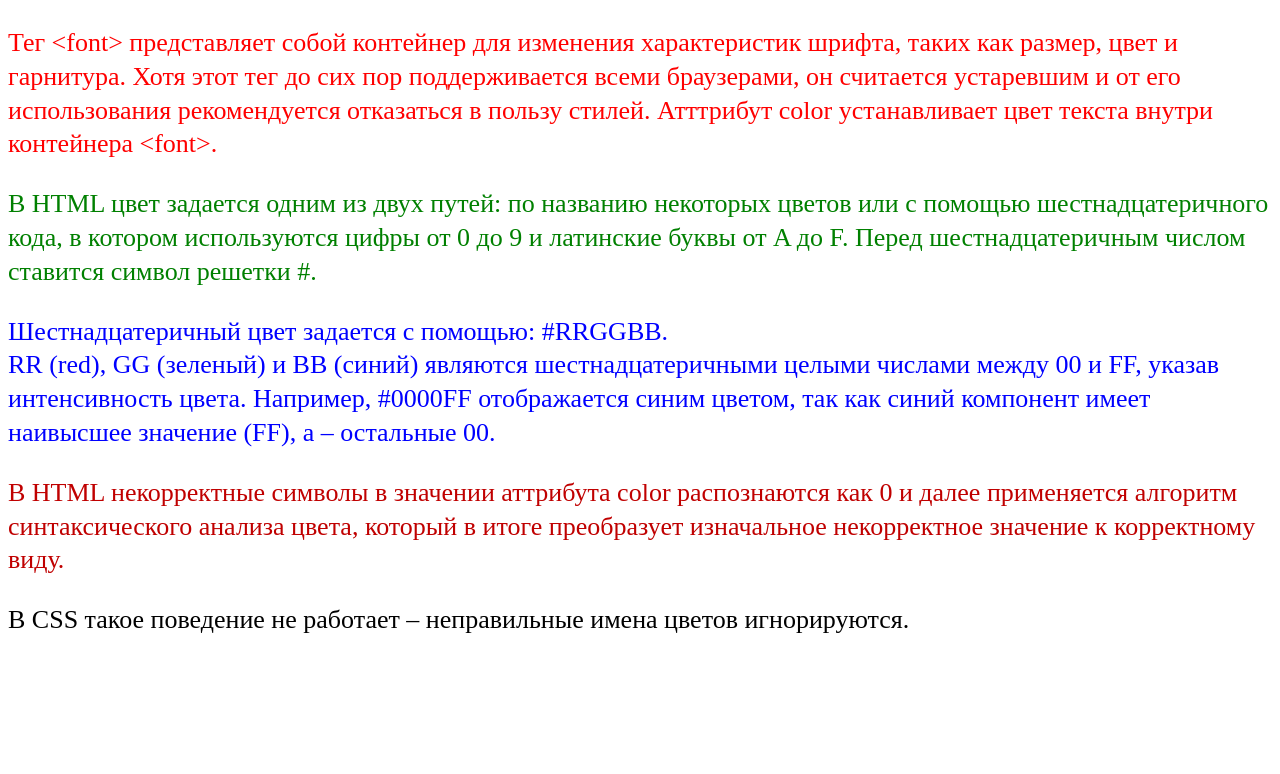
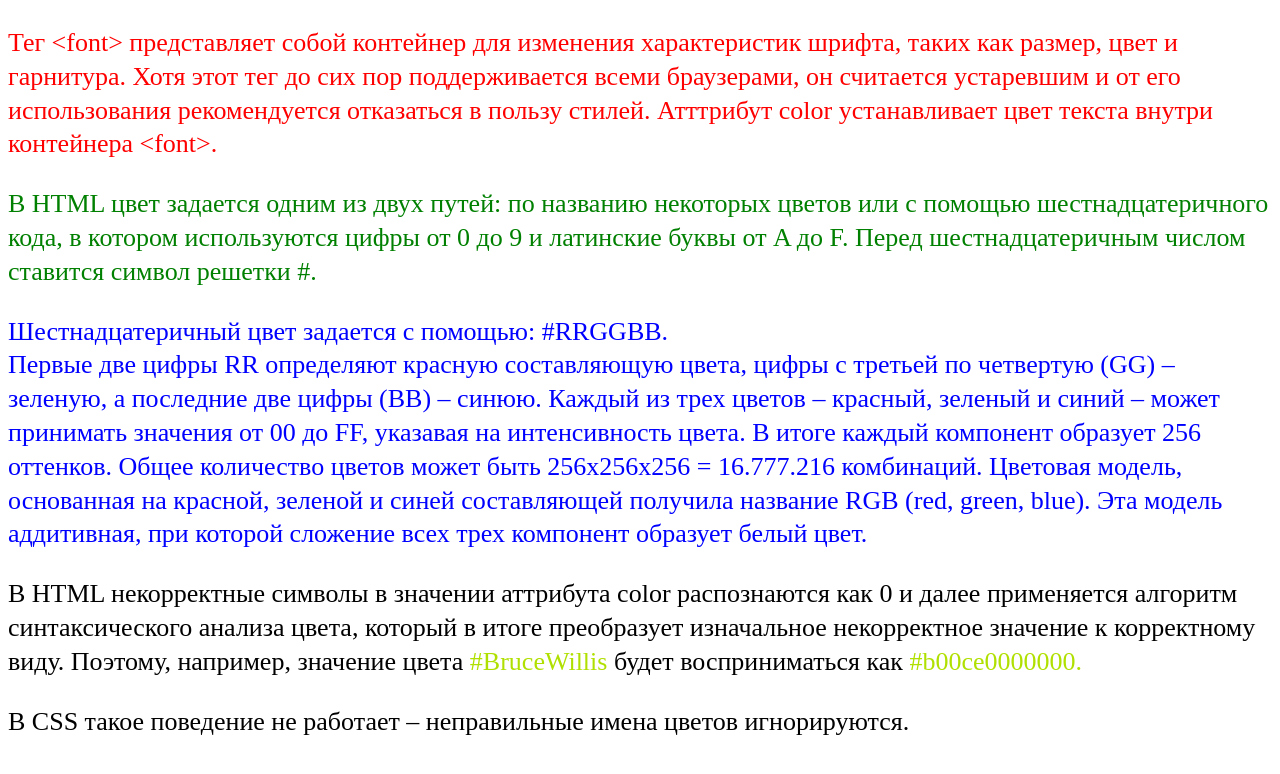
Before and after one commit to maxgalun/FD1-182-22, a plain HTML site: page FONT/index.html in a window 1280 px wide. Drawn offline with Linux system fonts and the light colour scheme.

Commit message:
Changes to be committed: 	modified:   FONT/index.html

```diff
--- a/FONT/index.html
+++ b/FONT/index.html
@@ -32,24 +32,32 @@
          </font>
       </p>
       <p>
-         <font color="blue"
-            >Шестнадцатеричный цвет задается с помощью: #RRGGBB.<br />RR (red),
-            GG (зеленый) и BB (синий) являются шестнадцатеричными целыми числами
-            между 00 и FF, указав интенсивность цвета. Например, #0000FF
-            отображается синим цветом, так как синий компонент имеет наивысшее
-            значение (FF), а &ndash; остальные 00.
+         <font color="#0000ff"
+            >Шестнадцатеричный цвет задается с помощью: #RRGGBB.<br />
+            Первые две цифры RR определяют красную составляющую цвета, цифры с
+            третьей по четвертую (GG) – зеленую, а последние две цифры (BB) –
+            синюю. Каждый из трех цветов – красный, зеленый и синий – может
+            принимать значения от 00 до FF, указавая на интенсивность цвета. В
+            итоге каждый компонент образует 256 оттенков. Общее количество
+            цветов может быть 256х256х256 = 16.777.216 комбинаций. Цветовая
+            модель, основанная на красной, зеленой и синей составляющей получила
+            название RGB (red, green, blue). Эта модель аддитивная, при которой
+            сложение всех трех компонент образует белый цвет.
          </font>
       </p>
       <p>
-         <font color="chucknorris"
+         <font"
             >В HTML некорректные символы в значении аттрибута color распознаются
             как 0 и далее применяется алгоритм синтаксического анализа цвета,
             который в итоге преобразует изначальное некорректное значение к
-            корректному виду.
+            корректному виду. Поэтому, например, значение цвета <font color="#BruceWillis">#BruceWillis</font>
+            будет восприниматься как
+            <font color="#b00ce0000000">#b00ce0000000.</font>
          </font>
       </p>
+
       <p>
-         В CSS такое поведение не работает &ndash; неправильные имена цветов
+         В CSS такое поведение не работает – неправильные имена цветов
          игнорируются.
       </p>
    </body>
```
